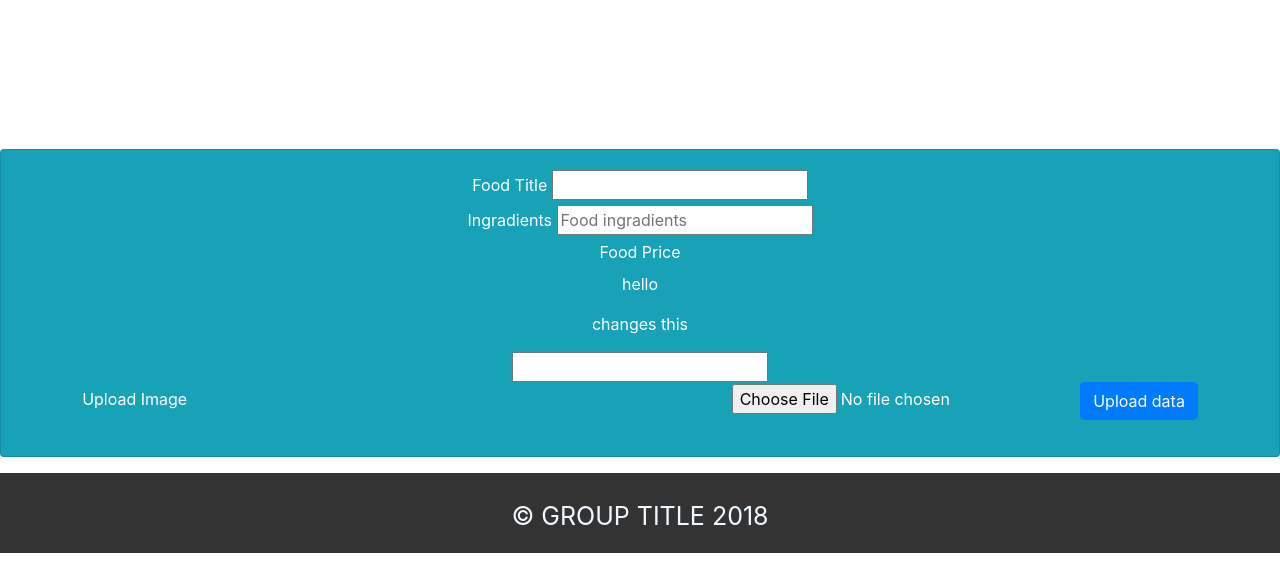
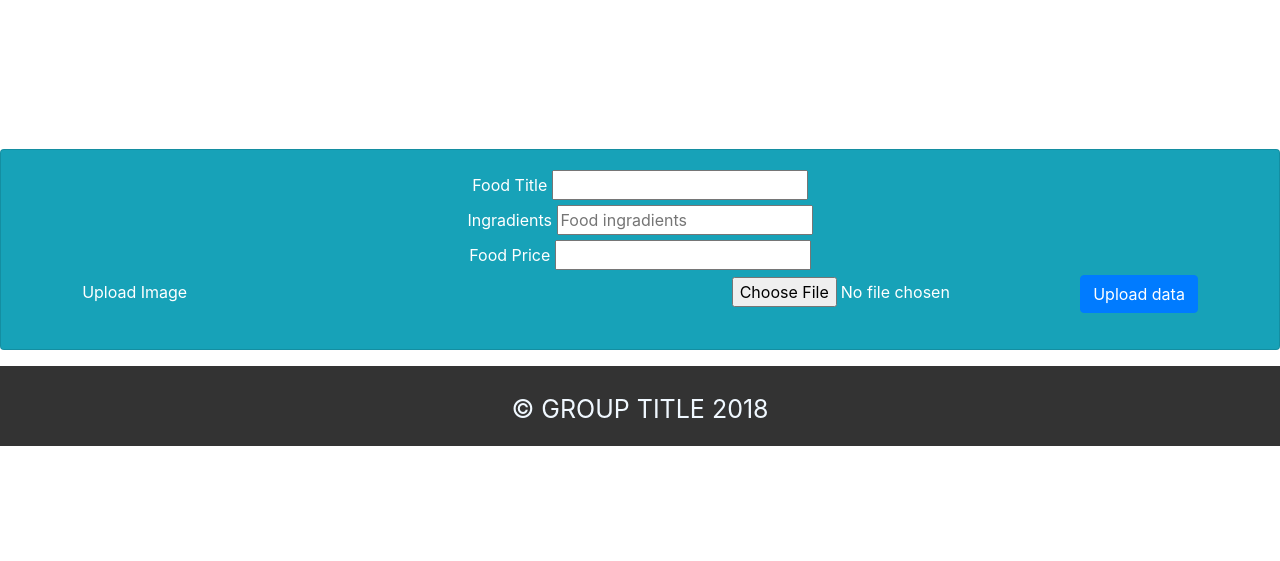
Before and after one commit to navneeta123/AF, a PHP site: page /admin.php in a window 1280 px wide. Shown: the part 785-1346 px from the top of the page. After the commit the page ends 1231 px from the top, so only its background shows below. Run offline with PHP 8.4, Linux system fonts and the light colour scheme; data that the repository does not hold is empty.

Commit message:
delete text

```diff
--- a/htmlsource/admin.php
+++ b/htmlsource/admin.php
@@ -19,8 +19,7 @@
     </div>
     <div>
         <label>Food Price</label>
-        <p>hello</p>
-        <p>changes this</p>
+
         <input type="text" name="price"/>
     </div>
     <div>
```
